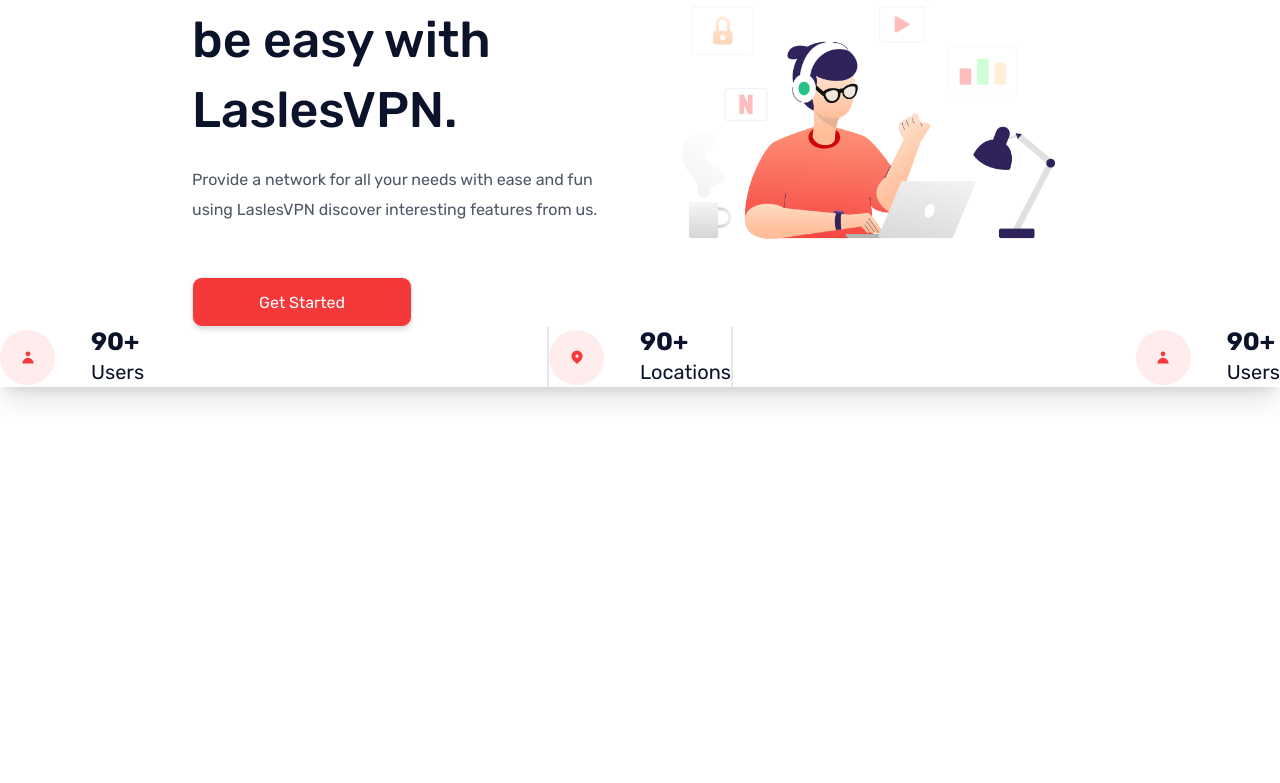
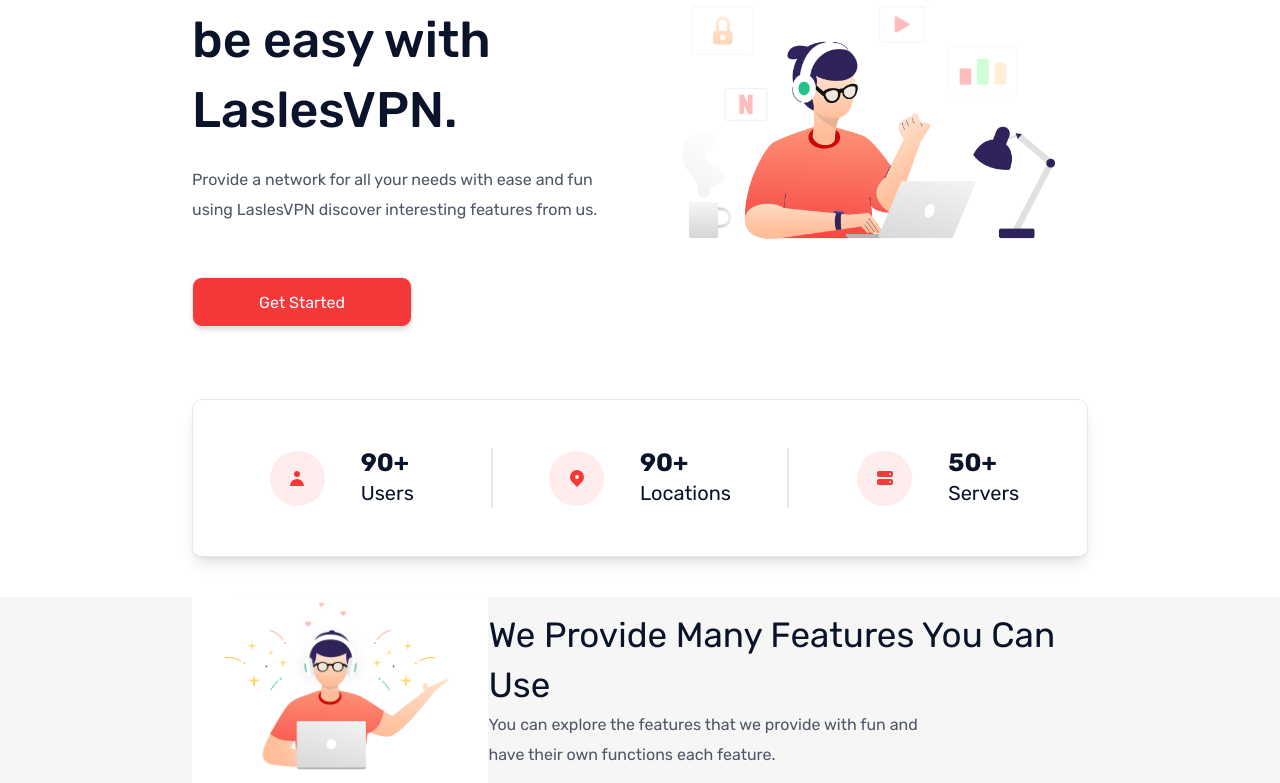
Before and after one commit to jsonwamuyu/LaslesVPN_app, a Next.js app: page / in a window 1280 px wide. Shown: the part 282-1065 px from the top of the page. Before the commit the page ends 800 px from the top, so only its background shows below. Built offline with nearby package versions, Linux system fonts and the light colour scheme.

Commit message:
Features section

```diff
--- a/app/conponents/Burnner.tsx
+++ b/app/conponents/Burnner.tsx
@@ -1,34 +1,38 @@
-import {HiUser,HiLocationMarker} from "react-icons/hi"
+import {HiUser,HiLocationMarker, HiServer} from "react-icons/hi"
 
 
 const Burnner = () =>{
     return(
-        <section className="flex flex-col sm:flex-row w-full justify-between shadow-xl">
-            <div className="flex items-center justify-center space-x-[36px]">
+        <section className="flex  w-full  my-10 px-[1rem] sm:px-[3rem] md:px-[6rem] lg:px-[12rem]">
+            <div className="flex flex-col sm:flex-row items-center space-y-8 sm:space-y-0
+              shadow-lg w-full py-[3rem] bg-white rounded-[10px] h-full border">
+
+                <div className="flex items-center justify-center space-x-[36px] h-full w-full sm:w-1/2">
                     <div className="rounded-full h-[55px] w-[55px] bg-[#FFECEC] flex items-center justify-center">
-                    <HiUser className="h-[1rem] w-[18px] text-[#F53838]"/>
+                        <HiUser className="h-[1.5rem] w-[20px] text-[#F53838]"/>
                     </div>
                     <div className="flex flex-col">
                         <h3 className="text-[25px] leading-[30px] font-bold">90+</h3>
                         <h4 className="text-[20px] font-normal leading-[30px]">Users</h4>
                     </div>
                 </div>
-            <div className="flex items-center justify-center space-x-[36px] border-x-2">
+                <div className="flex items-center justify-center space-x-[36px] border-x-2 h-full w-full sm:w-1/2">
                     <div className="rounded-full h-[55px] w-[55px] bg-[#FFECEC] flex items-center justify-center">
-                    <HiLocationMarker className="h-[1rem] w-[18px] text-[#F53838]"/>
+                        <HiLocationMarker className="h-[1.5rem] w-[20px] text-[#F53838]"/>
                     </div>
                     <div className="flex flex-col">
                         <h3 className="text-[25px] leading-[30px] font-bold">90+</h3>
                         <h4 className="text-[20px] font-normal leading-[30px]">Locations</h4>
                     </div>
                 </div>
-                        <div className="flex items-center justify-center space-x-[36px]">
+                <div className="flex items-center justify-center space-x-[36px] w-full h-full sm:w-1/2">
                     <div className="rounded-full h-[55px] w-[55px] bg-[#FFECEC] flex items-center justify-center">
-                    <HiUser className="h-[1rem] w-[18px] text-[#F53838]"/>
+                        <HiServer className="h-[1.5rem] w-[20px] text-[#F53838]"/>
                     </div>
                     <div className="flex flex-col">
-                    <h3 className="text-[25px] leading-[30px] font-bold">90+</h3>
-                    <h4 className="text-[20px] font-normal leading-[30px]">Users</h4>
+                        <h3 className="text-[25px] leading-[30px] font-bold">50+</h3>
+                        <h4 className="text-[20px] font-normal leading-[30px]">Servers</h4>
+                    </div>
                 </div>
             </div>
 
--- a/app/conponents/Features.tsx
+++ b/app/conponents/Features.tsx
@@ -2,8 +2,11 @@
 
 const Features = () => {
   return (
-    <section className='w-full bg-[#f6f6f6]'>
-        <div></div>
+    <section className='w-full bg-[#f6f6f6] flex flex-col sm:flex-row px-[1rem] sm:px-[3rem]
+    md:px-[6rem] lg:px-[12rem] items-center justify-center '>
+        <div className='flex'>
+            <img src="/sec.PNG" alt="" />
+        </div>
         <div>
             <h2 className='font-normal text-[35px] leading-[50px]'>We Provide Many Features You Can Use</h2>
             <p className='sm:max-w-[450px]'>
--- a/app/conponents/Hero.tsx
+++ b/app/conponents/Hero.tsx
@@ -3,7 +3,7 @@
 const Hero = () => {
     return(
         <main className="flex flex-col space-y-8 sm:space-y-0 sm:space-x-8 sm:flex-row w-full
-        px-[1rem] sm:px-[3rem] md:px-[6rem] lg:px-[12rem] items-center justify-center sm:pt-[100px]">
+        px-[1rem] sm:px-[3rem] md:px-[6rem] lg:px-[12rem] items-center justify-center sm:pt-[100px] pb-[2rem]">
             <div className="flex flex-col space-y-[20px] sm:w-1/2">
                 <h1 className="font-medium text-[50px] leading-[70px] sm:max-w-[555px]">
                     Want anything to be easy with LaslesVPN.</h1>
--- a/app/page.tsx
+++ b/app/page.tsx
@@ -4,6 +4,7 @@
 import Navbar from './conponents/Navbar'
 import Hero from './conponents/Hero'
 import Burnner from './conponents/Burnner'
+import Features from './conponents/Features'
 
 const inter = Inter({ subsets: ['latin'] })
 
@@ -13,6 +14,7 @@
       <Navbar />
       <Hero />
       <Burnner />
+      <Features />
     </>
   )
 }
```
Lines whose indentation alone changed are shown as unchanged.
